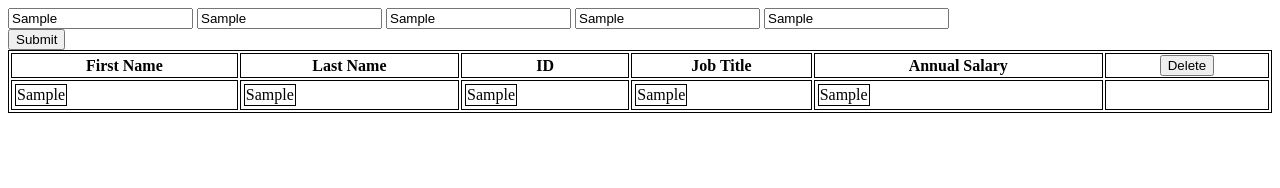
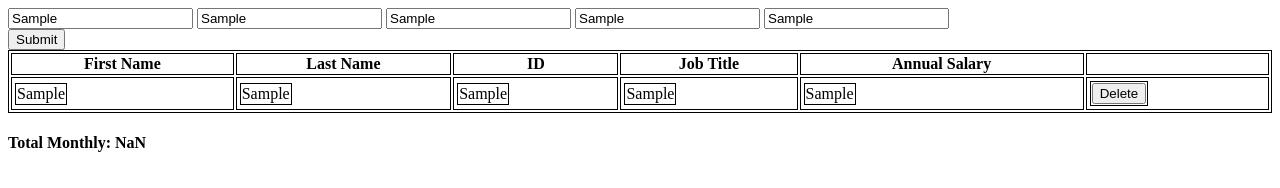
Before and after one commit to agarberg/weekend-jquery-salart-calculator, a plain HTML site: page index.html in a window 1280 px wide. Both pictures are taken after typing "Sample", "Sample", "Sample", "Sample", "Sample" into the empty fields and a click on the button "Submit". Drawn offline with Linux system fonts and the light colour scheme.

Commit message:
functions functional

```diff
--- a/client.js
+++ b/client.js
@@ -1,44 +1,81 @@
 let employeeArray = [];
 
 function newEmployee(fNameInput, lNameInput, empIdInput, jobTitleInput, annSalaryInput){
-    console.log('in new employee');
+    console.log('in new employee', fNameInput, lNameInput, empIdInput, jobTitleInput, annSalaryInput);
 const employeeObj = {
-    firstName: fNameInput,
-    lastName: lNameInput,
-    employeeId: empIdInput,
-    employeeTitle: jobTitleInput,
-    employeeSalary: annSalaryInput,
+    first: fNameInput,
+    last: lNameInput,
+    id: empIdInput,
+    title: jobTitleInput,
+    salary: annSalaryInput,
 }
 employeeArray.push(employeeObj);
-return true;
+totalMonthlyCostAdder()
+console.log(employeeArray);
+
 }
 
 $(document).ready(submit)
 function submit() {
 $('#submitButton').on('click',(submitButton));
+
 }
     //gather input values
     function submitButton() {
         let firstName = $('#fNameInput').val();
         let lastName = $('#lNameInput').val();
-        let employeeId= $('#empIdInput').val()
-        let employeeTitle= $('#jobTitleInput').val()
-        let employeeSalary= $('#annSalaryInput').val()
-        newEmployee (firstName, lastName, employeeId, employeeTitle, employeeSalary)
+        let employeeId= $('#empIdInput').val();
+        let employeeTitle= $('#jobTitleInput').val();
+        let employeeSalary= $('#annSalaryInput').val();
+        newEmployee (firstName, lastName, employeeId, employeeTitle, employeeSalary);
+
+
     $('#firstNameRow').append(`<tr><td>${firstName}</td></tr>`);
     $('#lastNameRow').append(`<tr><td>${lastName}</td></tr>`);
     $('#empIdRow').append(`<tr><td>${employeeId}</td></tr>`);
     $('#empTitleRow').append(`<tr><td>${employeeTitle}</td></tr>`);
     $('#annSalaryRow').append(`<tr><td>${employeeSalary}</td></tr>`);
+    $('#delete').append('<tr><td><button id="deleteButton" type="button">Delete</button></td></tr>');
+    // $('#deleteButton').on('click', (deleteClick));
     }
 
-    // console.log(firstName);
-    // console.log(lastName);
-    // console.log(employeeId);
-    // console.log(employeeTitle);
-    // console.log(employeeSalary);
+
+    function totalMonthlyCostAdder(){
+        console.log('in total monthly cost adder');
+        let totalMonthlyCost = 0;
+        for (let i = 0; i < employeeArray.length; i++){
+            totalMonthlyCost += Number(employeeArray[i].salary);
+        }
+        console.log(totalMonthlyCost);
+        $('#total').text(`${totalMonthlyCost}`);
+    }
 
 
 
 
-// console.log(employeeArray)
+
+
+
+    // function deleteClick(){
+    //     console.log('in delete click');
+
+    //     console.log('what is', this);
+
+    //     $(this).remove()
+
+
+        // $('#firstNameRow').val();
+        // $('#lastNameRow').val();
+        // $('#empIdRow').val();
+        // $('#empTitleRow').val();
+        // $('#annSalaryRow').val();
+        // $('#delete').val();
+    // }
+
+// let sum = 0;
+//   function sumScores(array){
+//     for (let i = 0; i < array.length; i++){
+//       sum += array[i].score;
+//     }
+//     return sum;
+//   }
--- a/index.html
+++ b/index.html
@@ -11,8 +11,8 @@
         <link rel="stylesheet" href="style.css">
     </head>
     <body>
+
 <!-- input form that collects employee first name, last name, ID number, job title, annual salary. -->
-
 
     <!-- First Name input -->
     <input placeholder="First Name" id="fNameInput"/>
@@ -38,7 +38,7 @@
           <th>Job Title</th>
           <th>Annual Salary</th>
           <!-- Delete button goes under here -->
-          <th><button id="deleteButton" type="button">Delete</button></th>
+          <th></th>
         </tr>
      </thead>
      <tbody>
@@ -56,13 +56,13 @@
     </tfoot>
       </table>
 
+      <h4>Total Monthly: <span id="total"></span> </h4>
+
 
 
 
   <!-- Using the stored information, calculate monthly costs and append this to the to DOM.
   If the total monthly cost exceeds $20,000, add a red background color to the total monthly cost. -->
 
-
-
     </body>
 </html>
```
